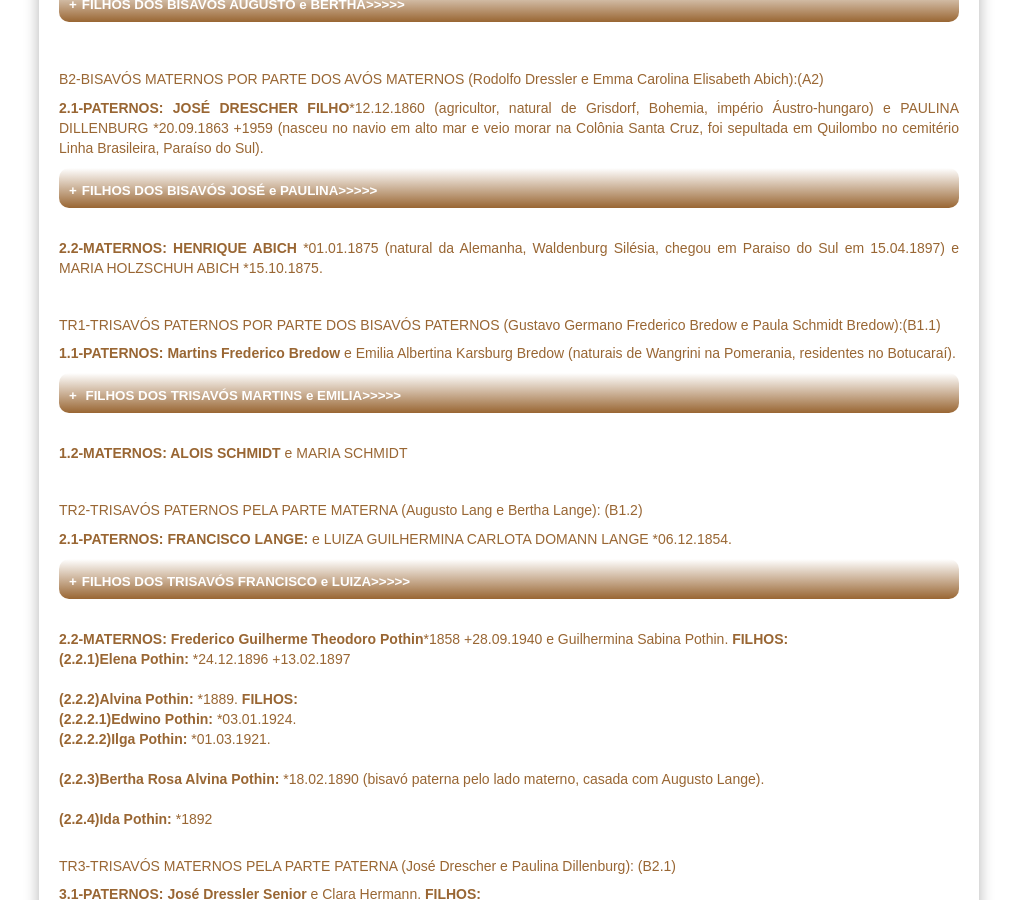
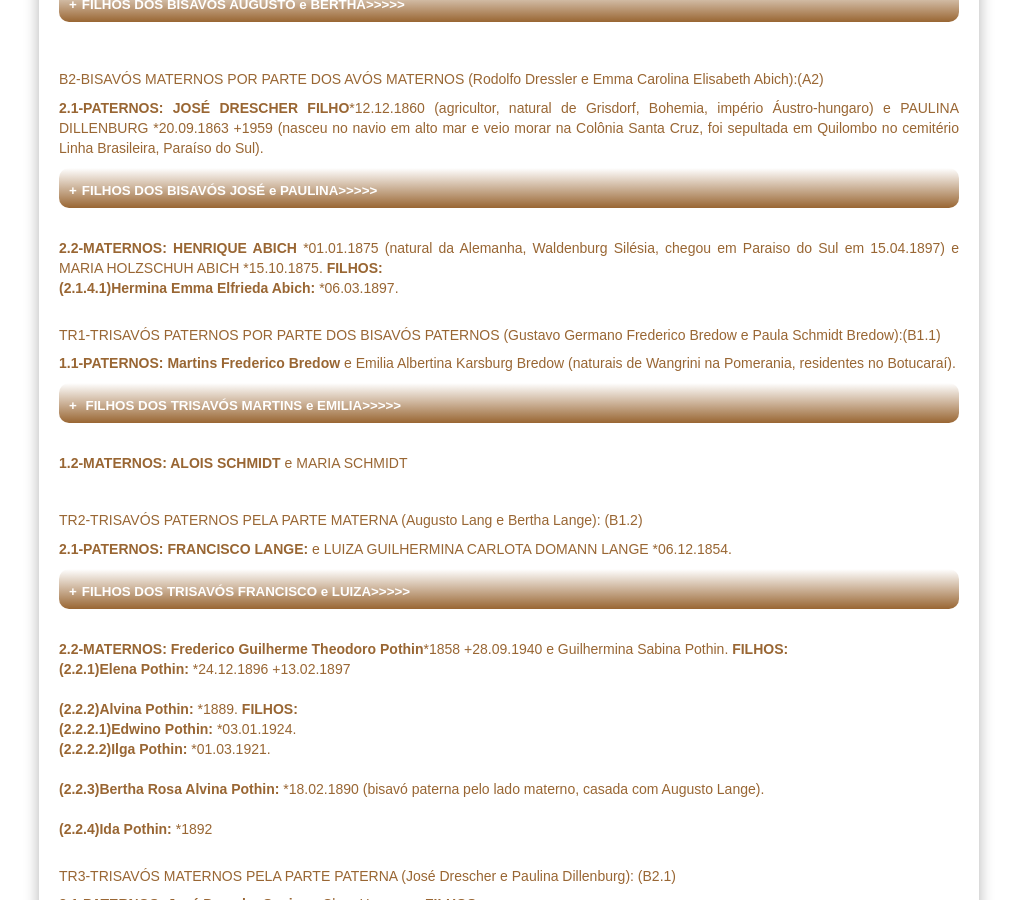
Before and after one commit to claudiovargas1955/claudiovargas1955.github.io, a Jekyll site: the page built from _pages/arvore-genealogica-de-roselia-renita-bredow.html, in a window 1280 px wide and 900 px high, scrolled down 1820 px. Shown: the whole window, without its empty margins (131-1148 px from the left). Built offline with Jekyll 4.4.1, drawn with Linux system fonts in a browser that asks for light colours; some web fonts are replaced.

Commit message:
Update arvore-genealogica-de-roselia-renita-bredow.html

```diff
--- a/_pages/arvore-genealogica-de-roselia-renita-bredow.html
+++ b/_pages/arvore-genealogica-de-roselia-renita-bredow.html
@@ -228,7 +228,9 @@ primeira mulher, Joana Amália Dressler, Conrado casou com a cunhada, Leonora).
 </details></p><br/>
 
 <p><b>2.2-MATERNOS: HENRIQUE ABICH </b>*01.01.1875 (natural da Alemanha, Waldenburg Silésia, chegou em Paraiso do Sul em 15.04.1897) e
-MARIA HOLZSCHUH ABICH *15.10.1875.</p><br>
+MARIA HOLZSCHUH ABICH *15.10.1875. <b>FILHOS:</b><br/>
+<b>(2.1.4.1)Hermina Emma Elfrieda Abich: </b>*06.03.1897.<br><br/></p>
+
 
 <p><h5>TR1-TRISAVÓS PATERNOS POR PARTE DOS BISAVÓS PATERNOS</b> (Gustavo Germano Frederico Bredow e Paula Schmidt Bredow):(B1.1)</h5>
 <p><b>1.1-PATERNOS: Martins Frederico Bredow </b>e Emilia Albertina Karsburg Bredow (naturais de Wangrini na Pomerania, residentes no
```
